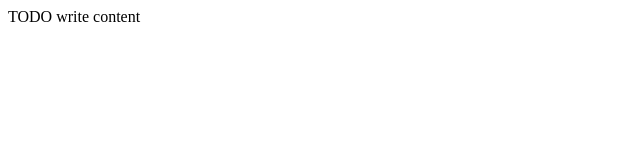
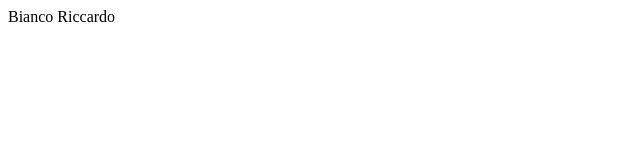
Before and after one commit to isisLuinoGitHub/4AI-GIT, a website: page public_html/index.html in a window 1280 px wide. Shown: the full height of the page, 0-640 px from the left. Drawn offline with Linux system fonts and the light colour scheme.

Commit message:
versione 1 Bianco Riccardo

```diff
--- a/public_html/index.html
+++ b/public_html/index.html
@@ -10,6 +10,6 @@
         <meta name="viewport" content="width=device-width, initial-scale=1.0">
     </head>
     <body>
-        <div>TODO write content</div>
+        <div>Bianco Riccardo</div>
     </body>
 </html>
```
